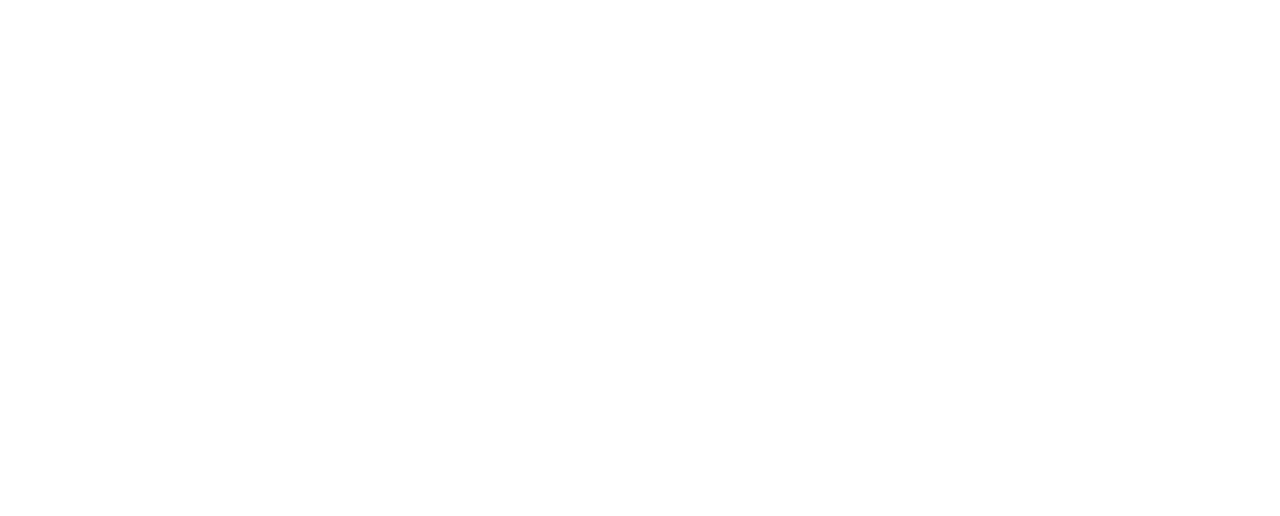
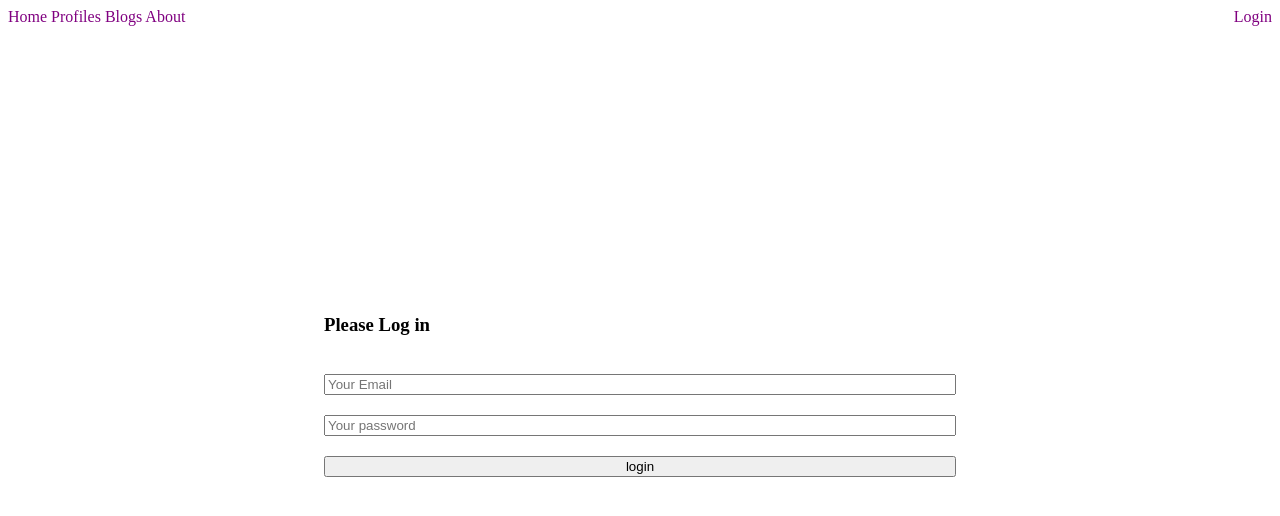
Before and after one commit to istiak29/WEB-DEV, a plain HTML site: page Milestone 2 Responsive website layout/Module 7/flexible form.html in a window 1280 px wide. Drawn offline with Linux system fonts and the light colour scheme.

Commit message:
simpley done with flex box form basic

```diff
--- a/Milestone 2 Responsive website layout/Module 7/flexible form.html
+++ b/Milestone 2 Responsive website layout/Module 7/flexible form.html
@@ -4,8 +4,51 @@
     <meta charset="UTF-8">
     <meta name="viewport" content="width=device-width, initial-scale=1.0">
     <title>Flexible Form Layout</title>
+    <style>
+        nav{
+            display: flex;
+            justify-content: space-between;
+        }
+        nav a{
+            text-decoration: none;
+            color: purple;
+        }
+        .login-form-container{
+            /* border: 2px solid purple; */
+            display: flex;
+            justify-content: center;
+            height: 90vh;
+            align-items: center;
+        }
+        .login-form{
+            display: flex;
+            flex-direction: column;
+            width: 50%;
+            /* border: 1px solid peru; */
+        }
+        .login-form input{
+            margin-top: 20px ;
+        }
+    </style>
 </head>
+
 <body>
-
+    <nav>
+        <div>
+            <a href="">Home</a>
+            <a href="">Profiles</a>
+            <a href="">Blogs</a>
+            <a href="">About</a>
+        </div>
+        <a href="">Login</a>
+    </nav>
+    <section class="login-form-container">
+        <form action="" class="login-form">
+        <h3>Please Log in</h3>
+        <input type="email" name="" id="" placeholder="Your Email" required>
+        <input type="password" name="" id="" placeholder="Your password" required>
+        <input type="submit" value="login">
+    </form>
+    </section>
 </body>
 </html>
```
